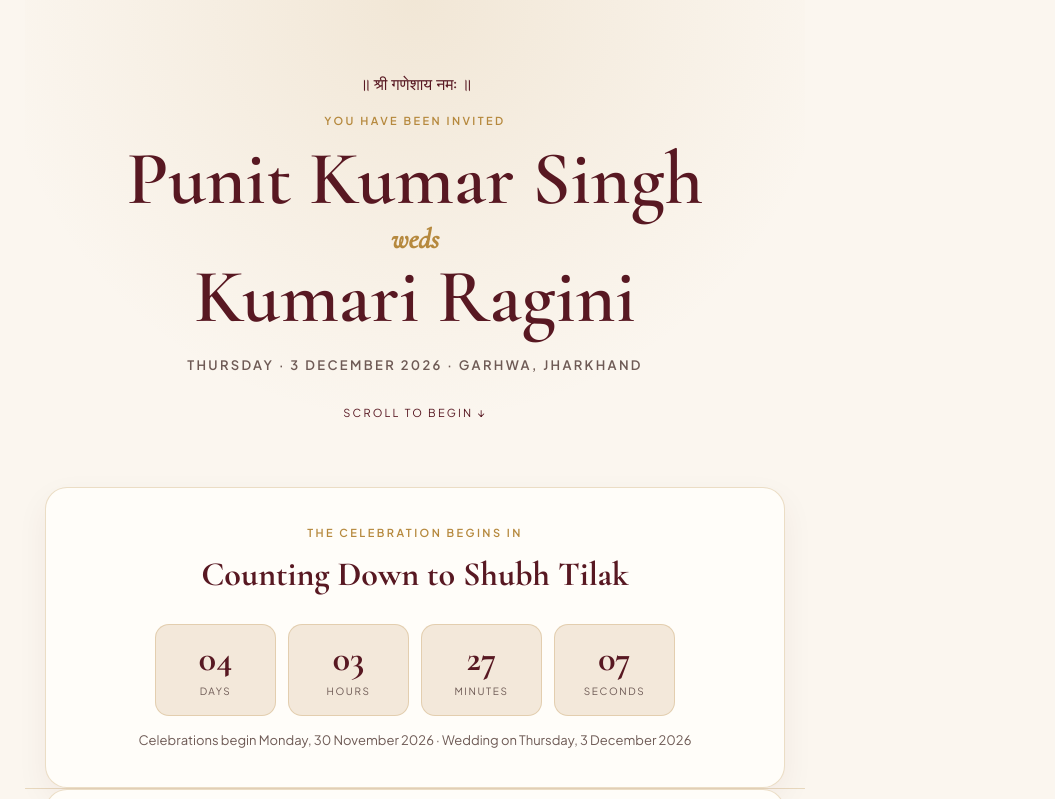
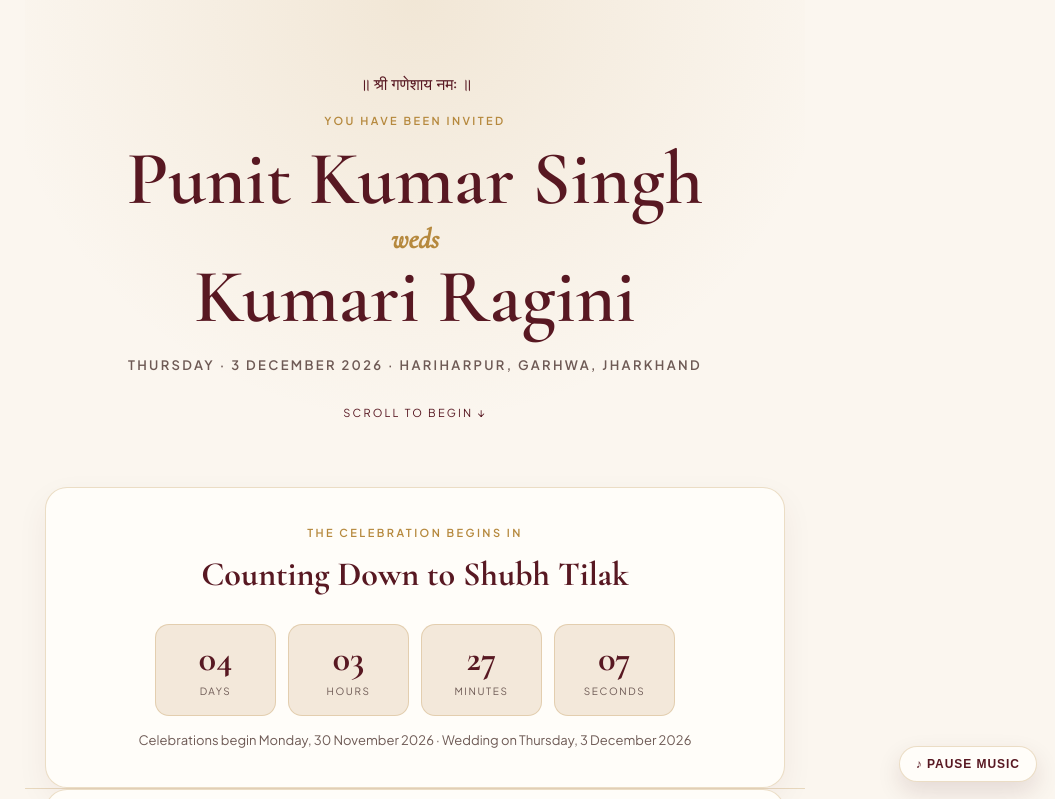
Before and after one commit to Anikesh0/Punit, a plain HTML site: page index.html in a window 1280 px wide. Both pictures are taken after a click on the button "OPEN INVITATION". Shown: the top 799 px of the page, without its empty margins (225-1280 px from the left). Drawn offline with nearby package versions, Linux system fonts and the light colour scheme; a web font is replaced by a local one.

Commit message:
index.html

```diff
--- a/index.html
+++ b/index.html
@@ -145,6 +145,31 @@
     }
 
     .btn-outline:hover {
+      background: var(--maroon);
+      color: #fff;
+    }
+
+    /* Floating Music Toggle */
+    .music-toggle {
+      position: fixed;
+      right: 18px;
+      bottom: 18px;
+      z-index: 60;
+      background: var(--card-bg);
+      color: var(--maroon);
+      border: 1px solid var(--border);
+      border-radius: 999px;
+      padding: 10px 16px;
+      font-size: 12px;
+      font-weight: 600;
+      letter-spacing: 0.08em;
+      text-transform: uppercase;
+      box-shadow: 0 10px 24px rgba(62, 15, 23, 0.12);
+      cursor: pointer;
+      transition: all 0.2s ease;
+    }
+
+    .music-toggle:hover {
       background: var(--maroon);
       color: #fff;
     }
@@ -494,7 +519,7 @@
 
     footer {
       text-align: center;
-      padding: 40px 20px 64px;
+      padding: 40px 20px 80px;
       color: var(--muted);
       font-size: 13px;
     }
@@ -524,6 +549,11 @@
     </div>
   </div>
 
+  <!-- Music Toggle -->
+  <button class="music-toggle" id="musicToggle" type="button" aria-pressed="false">
+    ♪ Play Music
+  </button>
+
   <main>
     <!-- Hero -->
     <header class="hero container">
@@ -534,7 +564,7 @@
         <span class="weds-badge">weds</span>
         Kumari Ragini
       </h1>
-      <p class="hero-date">Thursday · 3 December 2026 · Garhwa, Jharkhand</p>
+      <p class="hero-date">Thursday · 3 December 2026 · Hariharpur, Garhwa, Jharkhand</p>
       <a href="#countdown" class="scroll-hint">Scroll to Begin ↓</a>
     </header>
 
@@ -575,7 +605,7 @@
         <div class="font-hi hindi-names">चिरंजीवी पुनीत कुमार सिंह & सौभाग्यकांक्षिणी कुमारी रागिनी</div>
         <p class="section-sub">
           With the grace of the Almighty and the blessings of our elders, we warmly invite you to join
-          the auspicious pre-wedding and wedding celebrations of Punit and Ragini in Garhwa district, Jharkhand.
+          the auspicious pre-wedding and wedding celebrations of Punit and Ragini in Hariharpur, Garhwa district, Jharkhand.
           Your presence, love, and blessings will make our celebration complete.
         </p>
       </div>
@@ -674,13 +704,13 @@
       <div class="two-col">
         <div class="info-card">
           <h3>Wedding Venue</h3>
-          <p><strong>[Enter Exact Venue / Landmark]</strong></p>
-          <p>Village: <strong>[Enter Village Name]</strong></p>
+          <p><strong>Hariharpur</strong></p>
+          <p>PIN Code: <strong>822120</strong></p>
           <p>Garhwa District, Jharkhand</p>
           <p style="margin-top: 12px;">
             <a
               class="btn-outline"
-              href="https://www.google.com/maps/search/?api=1&query=Garhwa+Jharkhand"
+              href="https://www.google.com/maps/search/?api=1&query=Hariharpur+822120+Garhwa+Jharkhand"
               target="_blank"
               rel="noopener noreferrer"
             >
@@ -723,14 +753,110 @@
 
   <footer>
     <div class="font-hi" style="color: var(--maroon); font-size: 16px; margin-bottom: 6px;">॥ शुभ मंगल ॥</div>
-    <p>Punit Kumar Singh & Kumari Ragini · 3 December 2026 · Garhwa, Jharkhand</p>
+    <p>Punit Kumar Singh & Kumari Ragini · 3 December 2026 · Hariharpur, Garhwa, Jharkhand</p>
   </footer>
 
   <script>
-    // Welcome overlay dismiss
+    // Soft Indian Classical / Shehnai-inspired Ambient Background Music (Web Audio API)
+    const musicToggle = document.getElementById('musicToggle');
+    let audioCtx = null;
+    let musicTimer = null;
+    let isPlaying = false;
+    let stepIndex = 0;
+
+    // Gentle raga-inspired motif (D4, E4, F#4, A4, B4, D5)
+    const melodyNotes = [
+      293.66, 329.63, 369.99, 440.00,
+      493.88, 587.33, 493.88, 440.00,
+      369.99, 440.00, 329.63, 293.66
+    ];
+
+    function playNote(freq, duration = 0.75) {
+      if (!audioCtx) return;
+      const now = audioCtx.currentTime;
+
+      const osc = audioCtx.createOscillator();
+      const harmonic = audioCtx.createOscillator();
+      const gain = audioCtx.createGain();
+      const filter = audioCtx.createBiquadFilter();
+
+      osc.type = 'triangle';
+      osc.frequency.setValueAtTime(freq, now);
+
+      harmonic.type = 'sine';
+      harmonic.frequency.setValueAtTime(freq * 2, now);
+
+      filter.type = 'lowpass';
+      filter.frequency.setValueAtTime(1250, now);
+
+      const harmonicGain = audioCtx.createGain();
+      harmonicGain.gain.setValueAtTime(0.015, now);
+
+      gain.gain.setValueAtTime(0.0001, now);
+      gain.gain.exponentialRampToValueAtTime(0.045, now + 0.08);
+      gain.gain.exponentialRampToValueAtTime(0.0001, now + duration);
+
+      osc.connect(filter);
+      harmonic.connect(harmonicGain);
+      harmonicGain.connect(filter);
+      filter.connect(gain);
+      gain.connect(audioCtx.destination);
+
+      osc.start(now);
+      harmonic.start(now);
+      osc.stop(now + duration + 0.02);
+      harmonic.stop(now + duration + 0.02);
+    }
+
+    function startMusic() {
+      const AudioContextClass = window.AudioContext || window.webkitAudioContext;
+      if (!AudioContextClass) return;
+
+      if (!audioCtx) {
+        audioCtx = new AudioContextClass();
+      }
+      if (audioCtx.state === 'suspended') {
+        audioCtx.resume();
+      }
+
+      if (musicTimer) clearInterval(musicTimer);
+      isPlaying = true;
+      musicToggle.textContent = '♪ Pause Music';
+      musicToggle.setAttribute('aria-pressed', 'true');
+
+      const tick = () => {
+        if (!isPlaying) return;
+        playNote(melodyNotes[stepIndex % melodyNotes.length], 0.85);
+        stepIndex += 1;
+      };
+
+      tick();
+      musicTimer = setInterval(tick, 680);
+    }
+
+    function stopMusic() {
+      isPlaying = false;
+      if (musicTimer) {
+        clearInterval(musicTimer);
+        musicTimer = null;
+      }
+      musicToggle.textContent = '♪ Play Music';
+      musicToggle.setAttribute('aria-pressed', 'false');
+    }
+
+    musicToggle.addEventListener('click', () => {
+      if (isPlaying) {
+        stopMusic();
+      } else {
+        startMusic();
+      }
+    });
+
+    // Welcome overlay dismiss + start background music
     const welcomeScreen = document.getElementById('welcome-screen');
     document.getElementById('openBtn').addEventListener('click', () => {
       welcomeScreen.classList.add('hidden');
+      startMusic();
     });
 
     // Countdown to Nov 30, 2026 (Tilak / Start of celebrations)
```
